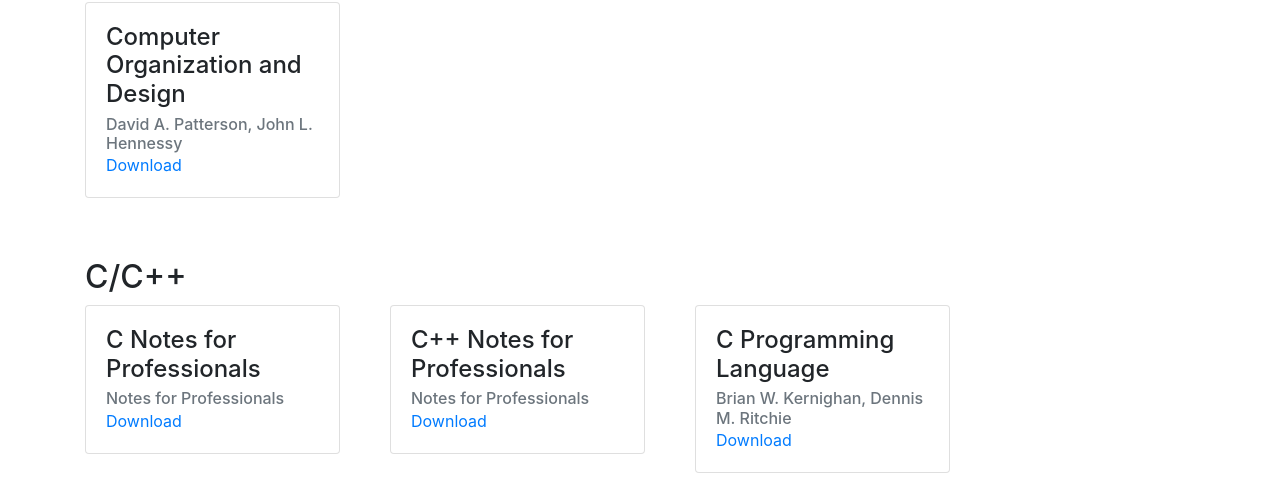
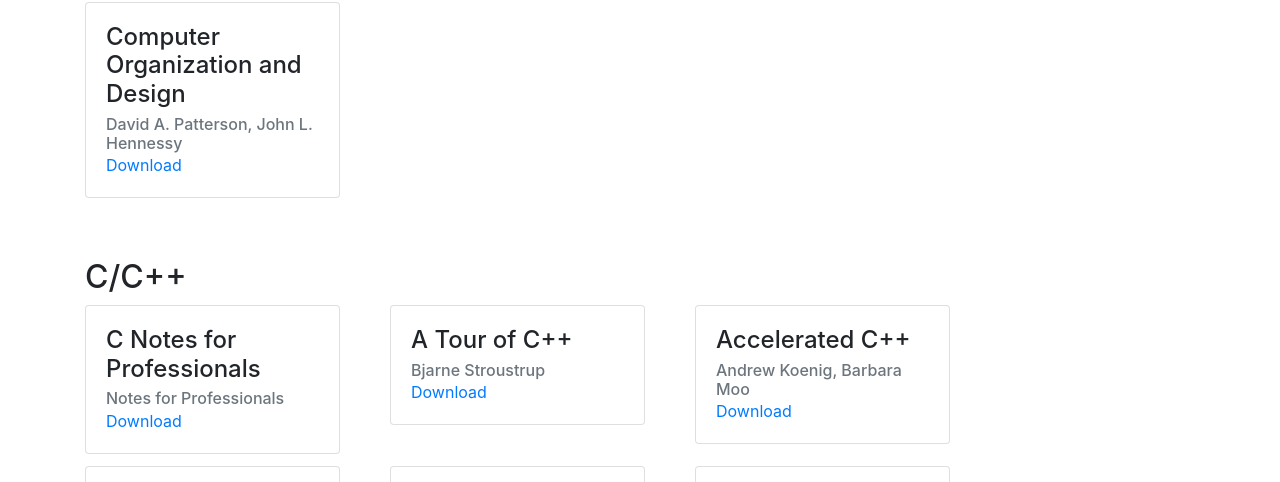
Before and after one commit to godcrampy/compsci-heaven, a website built with webpack: page src/index.html in a window 1280 px wide. Shown: the part 468-950 px from the top of the page. Built offline with nearby package versions, Linux system fonts and the light colour scheme.

Commit message:
Add 2 c++ books

```diff
--- a/src/app/data.js
+++ b/src/app/data.js
@@ -17,6 +17,8 @@ export const data = [
   dataFactory("Typescript Notes for Professionals", "Notes for Professionals", "js", "https://github.com/godcrampy/compsci-heaven-serve/raw/master/javascript/TypeScriptNotesForProfessionals.pdf"),
   // C/CPP
   dataFactory("C Notes for Professionals", "Notes for Professionals", "cpp", "https://github.com/godcrampy/compsci-heaven-serve/raw/master/c-c%2B%2B/CNotesForProfessionals.pdf"),
+  dataFactory("A Tour of C++", "Bjarne Stroustrup", "cpp", "https://github.com/godcrampy/compsci-heaven-serve/raw/master/c-c%2B%2B/Bjarne%20Stroustrup%20-%20A%20Tour%20of%20C%2B%2B-Addison-Wesley%20Professional%20(2018).pdf"),
+  dataFactory("Accelerated C++", "Andrew Koenig, Barbara Moo", "cpp", "https://github.com/godcrampy/compsci-heaven-serve/raw/master/c-c%2B%2B/Andrew%20Koenig%2C%20Barbara%20E.%20Moo%20-%20Accelerated%20C%2B%2B_%20Practical%20Programming%20by%20Example-Addison-Wesley%20Professional%20(2000).pdf"),
   dataFactory("C++ Notes for Professionals", "Notes for Professionals", "cpp", "https://github.com/godcrampy/compsci-heaven-serve/raw/master/c-c%2B%2B/CPlusPlusNotesForProfessionals.pdf"),
   dataFactory("C Programming Language", "Brian W. Kernighan, Dennis M. Ritchie", "cpp", "https://github.com/godcrampy/compsci-heaven-serve/raw/master/c-c%2B%2B/Brian%20W.%20Kernighan%2C%20Dennis%20M.%20Ritchie%20-%20C%20Programming%20Language%20-Prentice%20Hall%20(1988).djvu"),
   dataFactory("The C++ Programming Language", "Bjarne Stroustrup", "cpp", "https://github.com/godcrampy/compsci-heaven-serve/raw/master/c-c%2B%2B/Bjarne%20Stroustrup%20-%20The%20C%2B%2B%20programming%20language-Addison-Wesley%20(1997).pdf"),
```
Also changed, not shown: dist/index.html, 2 other files.
